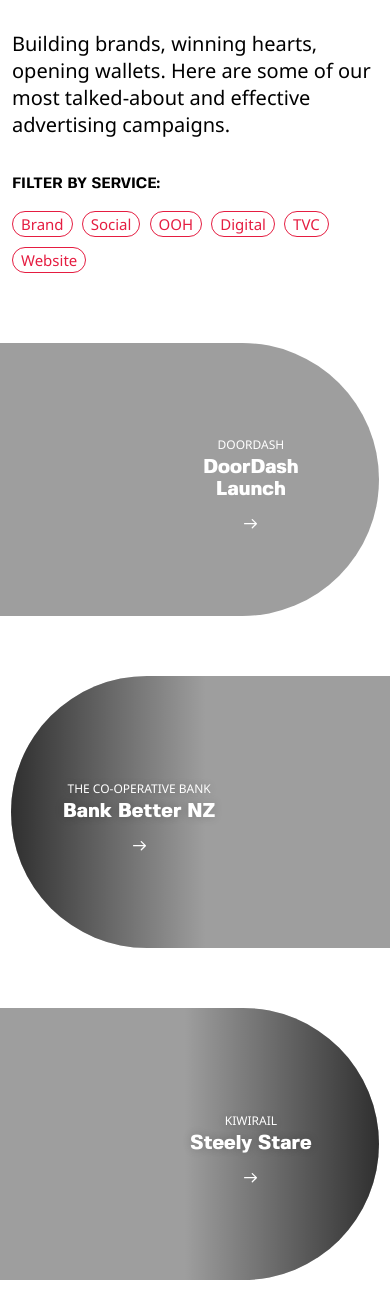
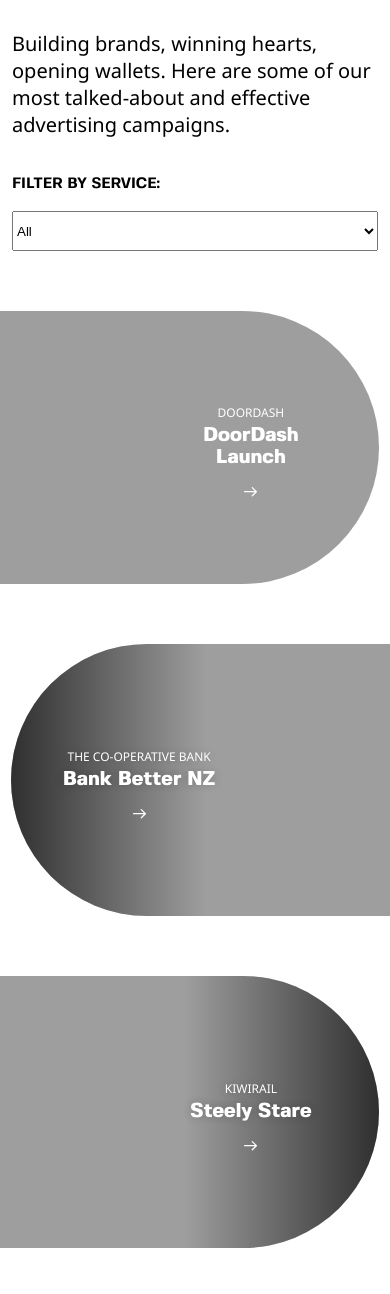
Before and after one commit to adam-crowley/federation-2023, a PHP site: page /federation-2023/work.php in a window 390 px wide. Shown: the part 775-2069 px from the top of the page. Run offline with PHP 8.4, Linux system fonts and the light colour scheme.

Commit message:
Update mobile styling on next cards

```diff
--- a/assets/css/styles.css
+++ b/assets/css/styles.css
@@ -150,6 +150,20 @@
   box-sizing: border-box;
 }
 
+body.mobile-nav-active {
+  overflow: hidden;
+  padding-right: 15px;
+}
+@media (max-width: 767px) {
+  body.mobile-nav-active {
+    padding-right: 0;
+  }
+}
+
+.page {
+  overflow: hidden;
+}
+
 section {
   overflow-x: clip;
   margin: 50px 0;
@@ -414,7 +449,6 @@
 
 body {
   margin: 0;
-  overflow-x: clip;
 }
 
 a {
@@ -915,7 +965,13 @@
 }
 
 #work-filters {
+  display: none;
   margin-top: 40px;
+}
+@media (min-width: 768px) {
+  #work-filters {
+    display: block;
+  }
 }
 #work-filters .filter-by {
   display: block;
@@ -929,6 +985,29 @@
 #work-filters .label:hover, #work-filters .label.selected {
   color: #fff;
   background-color: #e51d41;
+}
+
+#work-filters--mobile {
+  margin-top: 40px;
+  display: block;
+}
+@media (min-width: 768px) {
+  #work-filters--mobile {
+    display: none;
+  }
+}
+#work-filters--mobile label {
+  display: block;
+  font-family: "Fivo", sans-serif;
+  font-weight: 700;
+  line-height: 0.9;
+  text-transform: uppercase;
+  font-size: 15px;
+  margin-bottom: 20px;
+}
+#work-filters--mobile select {
+  width: 100%;
+  height: 40px;
 }
 
 #work-cards .work-btn {
--- a/assets/js/scripts.js
+++ b/assets/js/scripts.js
@@ -13,16 +13,19 @@
   // menu mobile toggle
   $('#nav__mobile-toggle').on('click', function () {
     if ($(this).hasClass('active')) {
+      $('body').removeClass('mobile-nav-active')
       $(this).removeClass('active')
       $('#nav__click-out').removeClass('active')
       $('nav').removeClass('active')
     } else {
+      $('body').addClass('mobile-nav-active')
       $(this).addClass('active')
       $('#nav__click-out').addClass('active')
       $('nav').addClass('active')
     }
   })
   $('#nav__click-out').on('click', function () {
+    $('body').removeClass('mobile-nav-active')
     $('#nav__mobile-toggle').removeClass('active')
     $('#nav__click-out').removeClass('active')
     $('nav').removeClass('active')
@@ -284,7 +287,7 @@
   const currentUrl = window.location.pathname
   $('a[href~="' + currentUrl + '"]', 'header').addClass('active')
 
-  // Filter for work page
+  // Filter for work page -- Desktop
   if ($('#work-filters').length) {
     const filterLabels = document.querySelectorAll('#work-filters .label')
     const workCards = document.querySelectorAll('.card')
@@ -307,6 +310,29 @@
             card.style.display = 'none'
           }
         })
+      })
+    })
+  }
+
+  // Filter for work page -- Mobile
+  if ($('#work-filters--mobile').length) {
+    const selectMenu = document.getElementById('work-filters--mobile__select')
+    const workCards = document.querySelectorAll('.card')
+    selectMenu.addEventListener('change', () => {
+      const selectedFilter = selectMenu.value
+      console.log('selectMenu.value: ', selectMenu.value)
+      workCards.forEach((card) => {
+        const labels = card.querySelectorAll('.label')
+        const cardMatchesFilter =
+          selectedFilter === 'all' ||
+          Array.from(labels).some(
+            (label) => label.textContent.toLowerCase() === selectedFilter
+          )
+        if (cardMatchesFilter) {
+          card.style.display = 'block'
+        } else {
+          card.style.display = 'none'
+        }
       })
     })
   }
--- a/assets/scss/_cards.scss
+++ b/assets/scss/_cards.scss
@@ -33,6 +33,10 @@
 			border-bottom-left-radius: 0;
 			border-bottom-right-radius: 0;
 			aspect-ratio: 1;
+      margin: 0 15%;
+      @media (min-width: $bp--md) {
+        margin: 0 2.5%;
+      }
 			.card__img > img {
 				object-position: top center;
 			}
@@ -149,11 +153,19 @@
 		}
 	}
 	.section-next--next {
-		position: relative;
+    font-size: 36px;
+		position: absolute;
+    top: 0;
+    left: 5%;
 		width: 0;
-    top: 6vw;
-    right: 5vw;
 		z-index: 10;
+    @media (min-width: $bp--md) {
+      font-size: 60px;
+      position: relative;
+      top: 6vw;
+      left: auto;
+      right: 5vw;
+    }
 	}
 }
 
--- a/assets/scss/_general.scss
+++ b/assets/scss/_general.scss
@@ -1,6 +1,5 @@
 body {
 	margin: 0;
-	overflow-x: clip;
 }
 a {
 	text-decoration: none;
--- a/assets/scss/_header.scss
+++ b/assets/scss/_header.scss
@@ -3,7 +3,7 @@
 	justify-content: space-between;
 	align-items: center;
 	margin: $margin--header--v $margin--widest--h;
-	@media (max-width: $bp--md) {
+	@media (max-width: 767px) {
 		margin: $margin--header--v 0.75rem;
 	}
 	#logo-container {
@@ -74,8 +74,14 @@
 			.connect {
 				outline: 1px red solid;
 			}
+      .linkedin.svg {
+        width: 38px;
+      }
+      .linkedin.svg path {
+        fill: #000;
+      }
 		}
-		@media (max-width: $bp--md) {
+		@media (max-width: 767px) {
 			position: absolute;
 			top: 63px;
 			right: 10px;
@@ -86,19 +92,23 @@
 			text-align: center;
 			z-index: 90;
 			&.active {
+        height: calc(100vh - 63px);
 				max-height: 100vh;
 				padding: 9vh 0;
 			}
-			.nav-item {
-				margin: 1vh 0;
+      .nav-item a {
 				font-family: "Fivo", sans-serif;
-				font-size: 30px;
+				font-size: 34px;
 				font-weight: 900;
+        padding: 24px;
 			}
 		}
 		@media (min-width: $bp--md) {
 			justify-content: space-between;
 			flex-direction: row;
+      .nav-item--linkedin {
+        display: none;
+      }
 			.nav-item {
 				margin: 0 5px;
 				&:last-child {
--- a/assets/scss/_layouts.scss
+++ b/assets/scss/_layouts.scss
@@ -1,5 +1,15 @@
 *, *::before, *::after {
 	box-sizing: border-box;
+}
+body.mobile-nav-active {
+  overflow: hidden;
+  padding-right: 15px;
+  @media (max-width: 767px) {
+		padding-right: 0;
+	}
+}
+.page {
+  overflow: hidden;
 }
 section {
   overflow-x: clip;
@@ -121,3 +131,16 @@
 		height: auto;
 	}
 }
+
+.testimonial {
+  .finger__text {
+    @media (max-width: 767px) {
+      padding: 10% 10% 0 10%;
+    }
+  }
+  .quote {
+    @media (max-width: 767px) {
+      font-size: 30px;
+    }
+  }
+}
--- a/assets/scss/_work.scss
+++ b/assets/scss/_work.scss
@@ -1,5 +1,9 @@
 #work-filters {
+  display: none;
   margin-top: 40px;
+  @media (min-width: $bp--md) {
+    display:block;
+  }
 	.filter-by {
 		display: block;
 		text-transform: uppercase;
@@ -13,6 +17,27 @@
       background-color: #e51d41;
     }
 	}
+
+}
+#work-filters--mobile {
+  margin-top: 40px;
+  display: block;
+  @media (min-width: $bp--md) {
+    display:none;
+  }
+  label {
+    display: block;
+    font-family: "Fivo", sans-serif;
+    font-weight: 700;
+    line-height: 0.9;
+    text-transform: uppercase;
+    font-size: 15px;
+    margin-bottom: 20px;
+  }
+  select {
+    width: 100%;
+    height: 40px;
+  }
 }
 #work-cards {
   .work-btn {
--- a/partials/card__next.php
+++ b/partials/card__next.php
@@ -1,5 +1,5 @@
 <div class="section-next cards">
-	<h2 class="d-none d-lg-block section-next--next">Next</h2>
+	<h2 class="section-next--next">Next</h2>
 	<a href="<?=HTML_ROOT;?>/work/<?=$slug;?>" class="card card--next">
 		<div class="card__img gradient-<?= $gradient ?>">
 			<img src="<?=HTML_ROOT;?>/assets/images/work/<?=$slug;?>/<?=$img;?>" alt="<?=$company;?> - <?=$brief;?>" class="">
--- a/partials/footer.php
+++ b/partials/footer.php
@@ -51,7 +51,6 @@
 	?>
   <script src="<?=HTML_ROOT;?>/assets/js/slick.min.js"></script>
 	<script src="<?=HTML_ROOT;?>/assets/js/scripts.js"></script>
-
 	<?php
 		// Print internal scripts
 		// if (isset($scripts)) {
@@ -62,5 +61,6 @@
 		// 	}
 		// }
 	?>
+  </div>
 </body>
 </html>
--- a/partials/header.php
+++ b/partials/header.php
@@ -30,6 +30,7 @@
 	?>
 </head>
 <body>
+  <div class="page">
 	<header>
 		<div id="logo-container">
 			<a href="<?=HTML_ROOT;?>">
@@ -55,6 +56,9 @@
 				</div>
 			</div> -->
 			<div class="nav-item"><a href="<?=HTML_ROOT;?>/contact">Contact</a></div>
+      <div class="nav-item nav-item--linkedin">
+        <a target="_blank" href="https://nz.linkedin.com/company/federation."><img src="<?=HTML_ROOT;?>/assets/images/utility/linkedin.svg" class="svg linkedin" alt="LinkedIn" title="LinkedIn"></a>
+      </div>
 			<div id="nav__click-out"></div>
 		</nav>
 	</header>
--- a/work.php
+++ b/work.php
@@ -31,6 +31,15 @@
           <a id="filter--website" class="label">TVC</a>
 					<a id="filter--website" class="label">Website</a>
 				</div>
+        <div id="work-filters--mobile">
+          <label for="work-filters--mobile__select">Filter by service:</label>
+          <select id="work-filters--mobile__select">
+            <option value="all">All</option>
+            <option value="brand">Brand</option>
+            <option value="social">Social</option>
+            <option value="ooh">OOH</option>
+          </select>
+        </div>
 				<div class="gutter"></div>
 			</div>
 		</div>
```
Also changed, not shown: other parts of assets/css/styles.css (+45 -8 lines), 1 other file.
